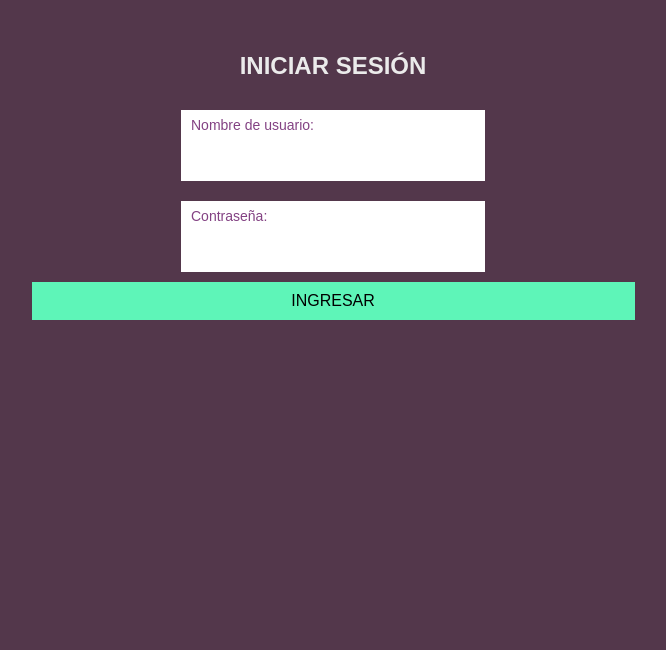
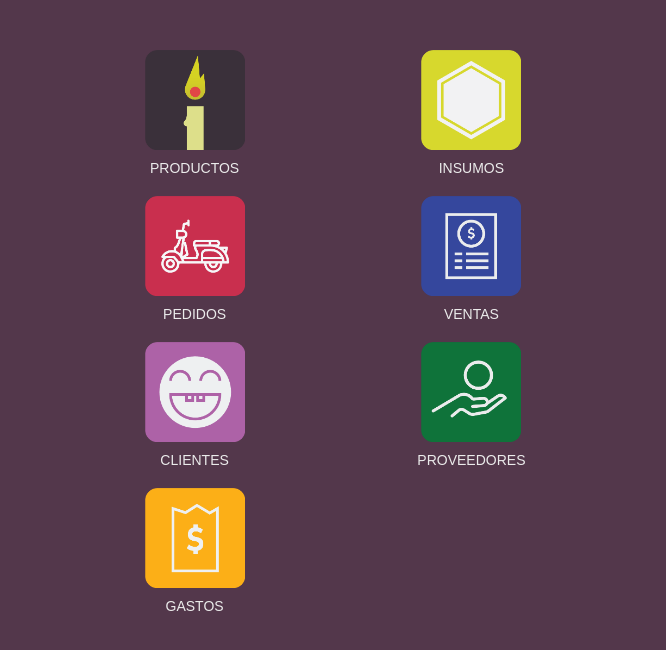
Before and after one commit to Velcrogoblin/Del_Lucero_demo_front, a React (Vite) app: page / in a window 1280 px wide. Shown: the top 650 px of the page, without its empty margins (307-973 px from the left). Built offline with nearby package versions, Linux system fonts and the light colour scheme; a web font is replaced by a local one.

Commit message:
sacar login

```diff
--- a/src/App.jsx
+++ b/src/App.jsx
@@ -33,28 +33,28 @@ import { SupplyCreate } from "./Components/Supplies/SupplyCreate";
 import { SupplyEdit } from "./Components/Supplies/SupplyEdit";
 
 function App() {
-  const [isLoggedIn, setIsLoggedIn] = useState(false);
-  const [token, setToken] = useState("");
+  // const [isLoggedIn, setIsLoggedIn] = useState(false);
+  // const [token, setToken] = useState("");
 
-  useEffect(() => {
-    const storedToken = window.localStorage.getItem("token");
-    if (storedToken && storedToken.length > 150) {
-      setIsLoggedIn(true);
-    }
-  }, [token]);
+  // useEffect(() => {
+  //   const storedToken = window.localStorage.getItem("token");
+  //   if (storedToken && storedToken.length > 150) {
+  //     setIsLoggedIn(true);
+  //   }
+  // }, [token]);
 
   return (
     <div>
       <Routes>
         <Route path="/" element={<Wrapper />} />
-        {isLoggedIn ? (
+        {/* {isLoggedIn ? (
           <Route
             index
             element={<Menu setToken={setToken} setIsLoggedIn={setIsLoggedIn} />}
           />
         ) : (
           <Route index element={<Login setToken={setToken} />} />
-        )}
+        )} */}
         <Route path="/login" element={<Login />} />
         <Route path="/register" element={<Register />} />
         <Route index element={<Menu />} />
```
